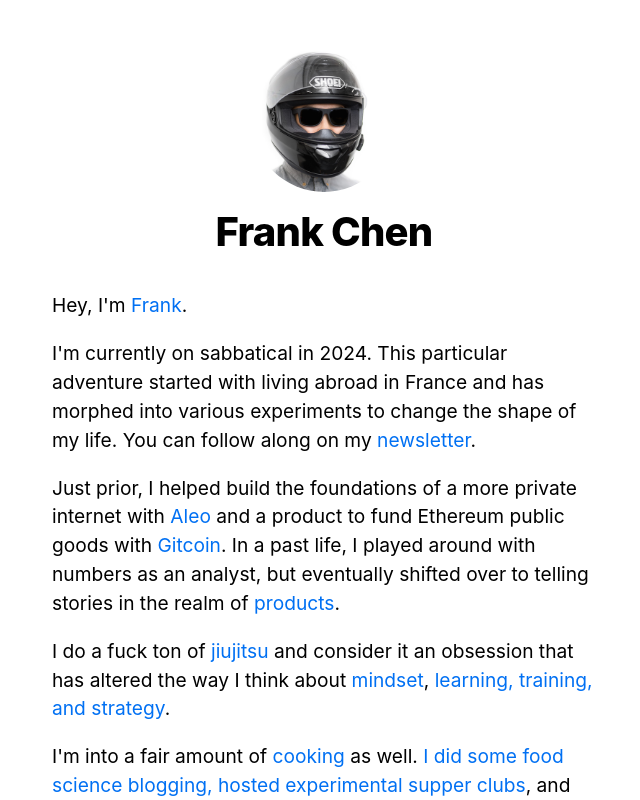
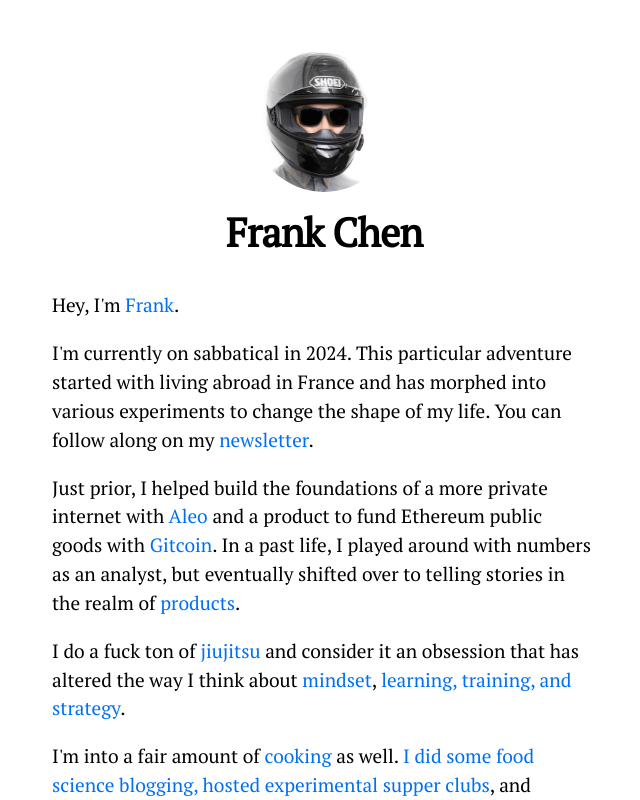
Before and after one commit to frankchen07/writing, a Next.js app: page / in a window 1280 px wide. Shown: the top 800 px of the page, without its empty margins (316-956 px from the left). Built offline with nearby package versions, Linux system fonts and the light colour scheme.

Commit message:
update font

```diff
--- a/styles/global.css
+++ b/styles/global.css
@@ -1,7 +1,3 @@
-/* Manual import Canela Text and Inconsolata Fine (200) */
-/* @import url('https://fonts.googleapis.com/css2?family=Canela+Text&display=swap');
-@import url('https://fonts.googleapis.com/css2?family=Inconsolata:wght@200;300;400;500&display=swap'); */
-
 /* Local Canela Text and Inconsolata Fine (300) */
 /* @font-face {
   font-family: 'Canela Text';
@@ -17,7 +13,7 @@
 body {
   padding: 0;
   margin: 0;
-  font-family: 'Canela Text', Lora, -apple-system, BlinkMacSystemFont, Segoe UI, Roboto, Oxygen, Ubuntu, Cantarell, Fira Sans, Droid Sans, Helvetica Neue sans-serif !important;
+  font-family: 'PT Serif', Lora, -apple-system, BlinkMacSystemFont, Segoe UI, Roboto, Oxygen, Ubuntu, Cantarell, Fira Sans, Droid Sans, Helvetica Neue sans-serif !important;
   font-weight: 400 !important;
   line-height: 1.6;
 }
```
